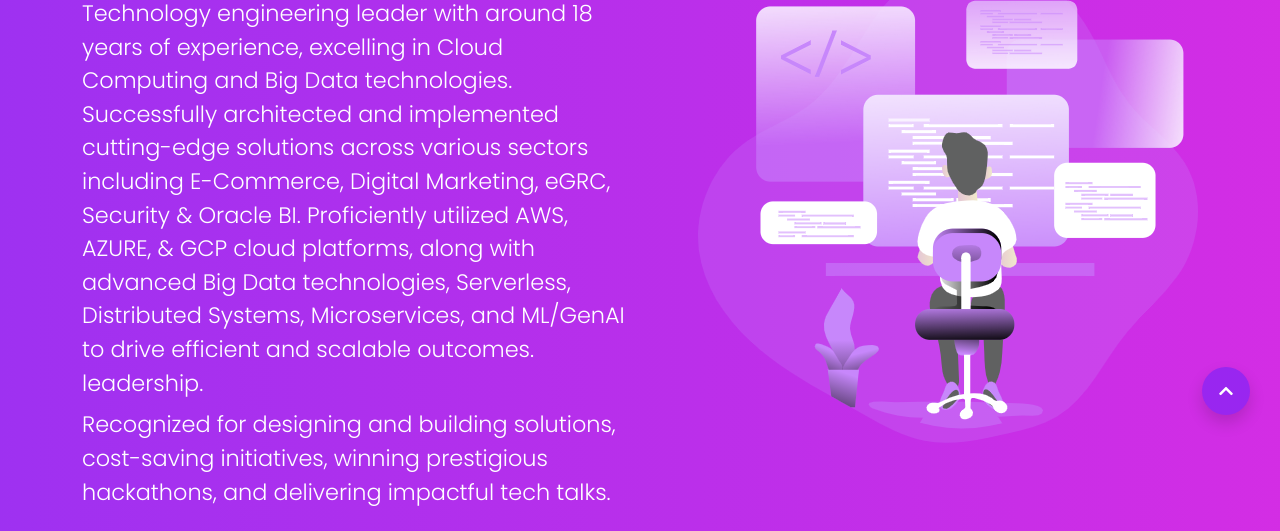
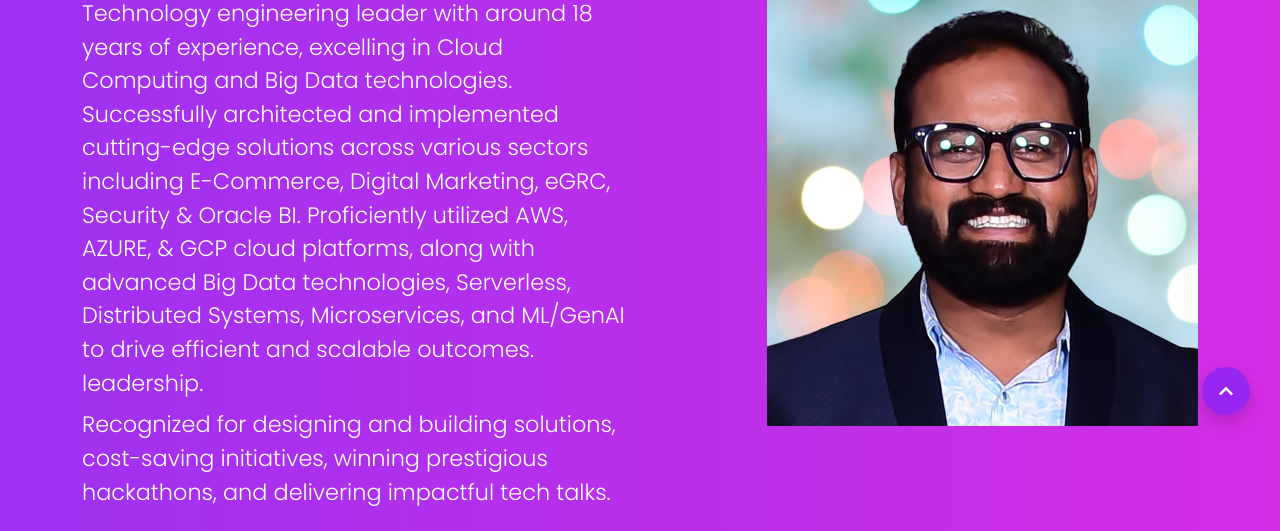
Before and after one commit to NatarajPatilEngineeringLeader/Nataraj-Patil-Portfolio, a website: page index.html in a window 1280 px wide. Shown: the part 355-886 px from the top of the page. Drawn offline with nearby package versions, Linux system fonts and the light colour scheme; files that its build step writes are made by us from their sources.

Commit message:
Update index.html

```diff
--- a/index.html
+++ b/index.html
@@ -105,7 +105,7 @@
         <!-- START THE CONTENT FOR THE VIDEO -->
         <div class="col-md-6 intros text-end">
           <div class="video-box">
-            <img src="images/arts/intro-section-illustration.png" alt="video illutration" class="img-fluid">
+            <img src="images/arts/NatarajPatilPIC[1].png" alt="video illutration" class="img-fluid">
             <!-- <a href="#" class="glightbox position-absolute top-50 start-50 translate-middle">
             <span>
               <i class="fas fa-play-circle"></i>
```
